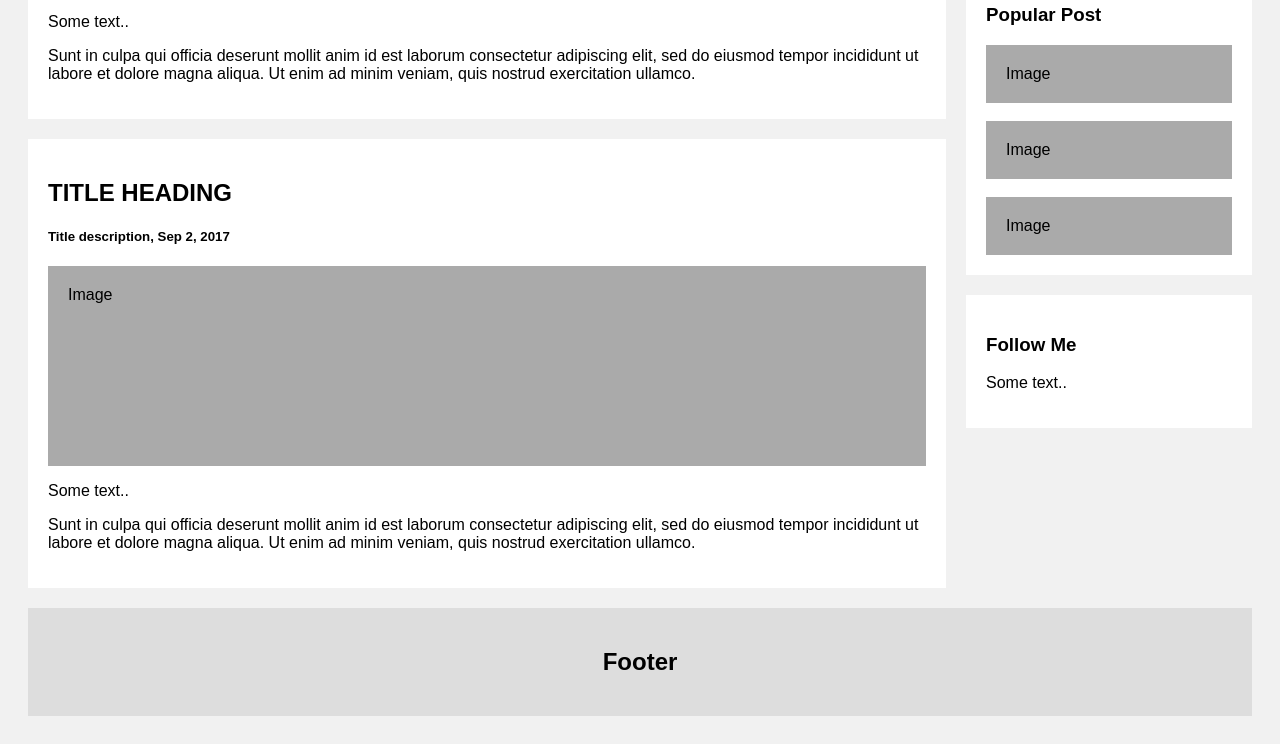
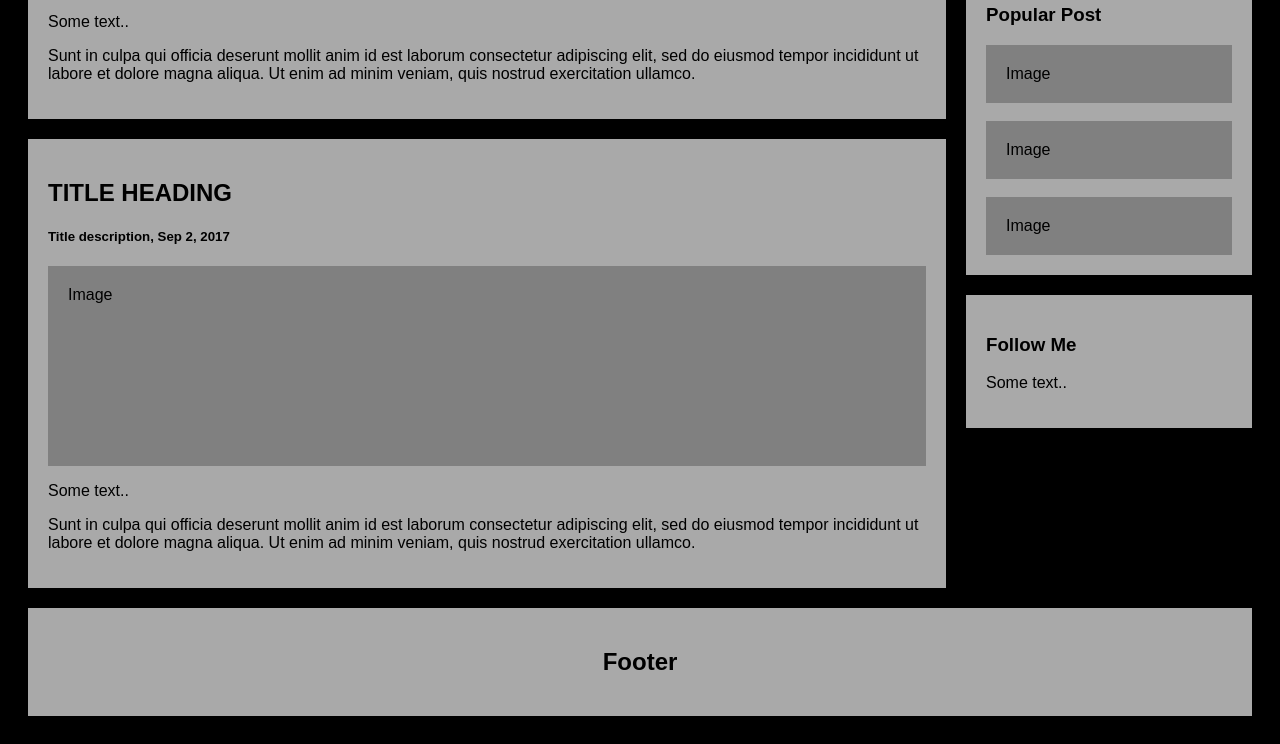
Before and after one commit to gmangrum/Docs, a plain HTML site: page index.html in a window 1280 px wide. Shown: the part 607-1351 px from the top of the page. Drawn offline with Linux system fonts and the light colour scheme.

Commit message:
Update index.html

```diff
--- a/index.html
+++ b/index.html
@@ -55,7 +55,7 @@
             body {
                 font-family: Arial;
                 padding: 20px;
-                background: #f1f1f1;
+                background: black;
             }
 
             /* Header/Blog Title */
@@ -63,7 +63,7 @@
                 padding: 30px;
                 font-size: 40px;
                 text-align: center;
-                background: white;
+                background: #a9a9a9;
             }
 
             /* Create two unequal columns that floats next to each other */
@@ -82,14 +82,14 @@
 
             /* Fake image */
             .fakeimg {
-                background-color: #aaa;
+                background-color: #808080;
                 width: 100%;
                 padding: 20px;
             }
 
             /* Add a card effect for articles */
             .card {
-                background-color: white;
+                background-color: #a9a9a9;
                 padding: 20px;
                 margin-top: 20px;
             }
@@ -105,7 +105,7 @@
             .footer {
                 padding: 20px;
                 text-align: center;
-                background: #ddd;
+                background: #a9a9a9;
                 margin-top: 20px;
             }
 
```
